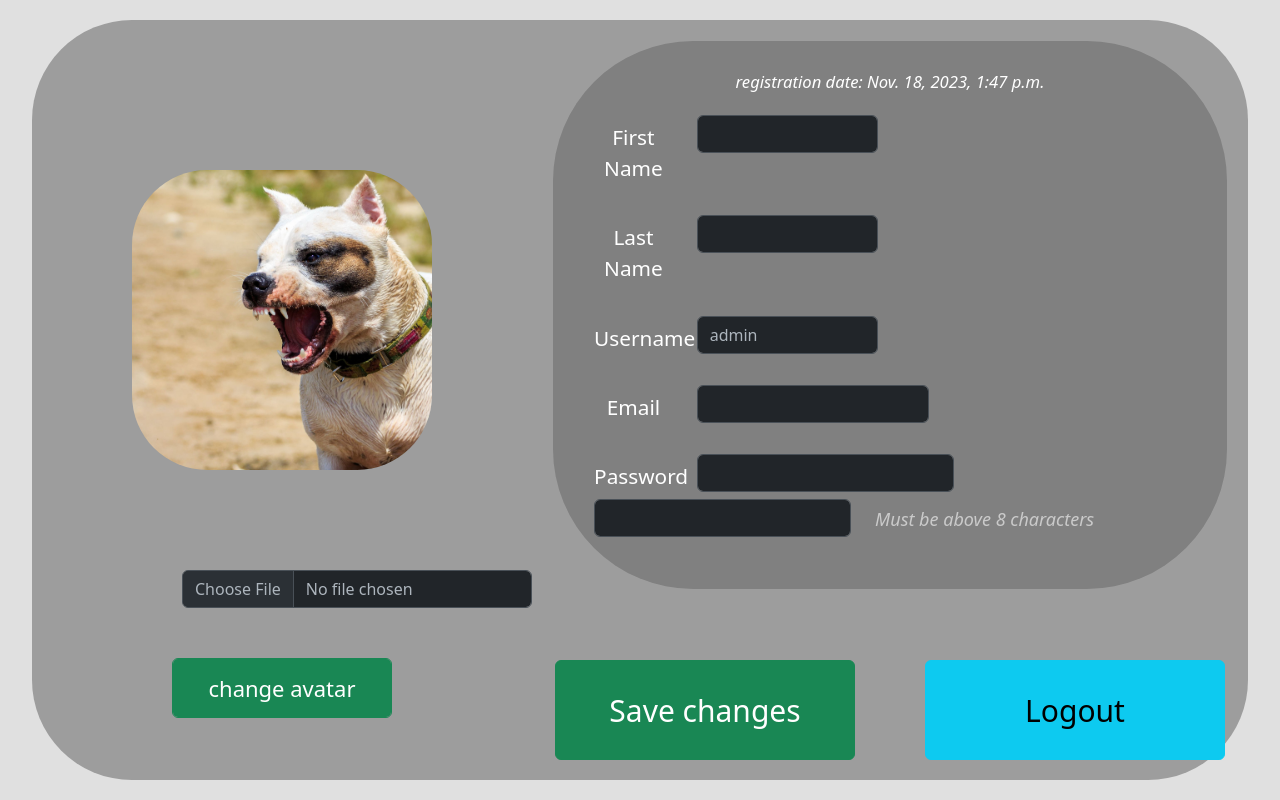
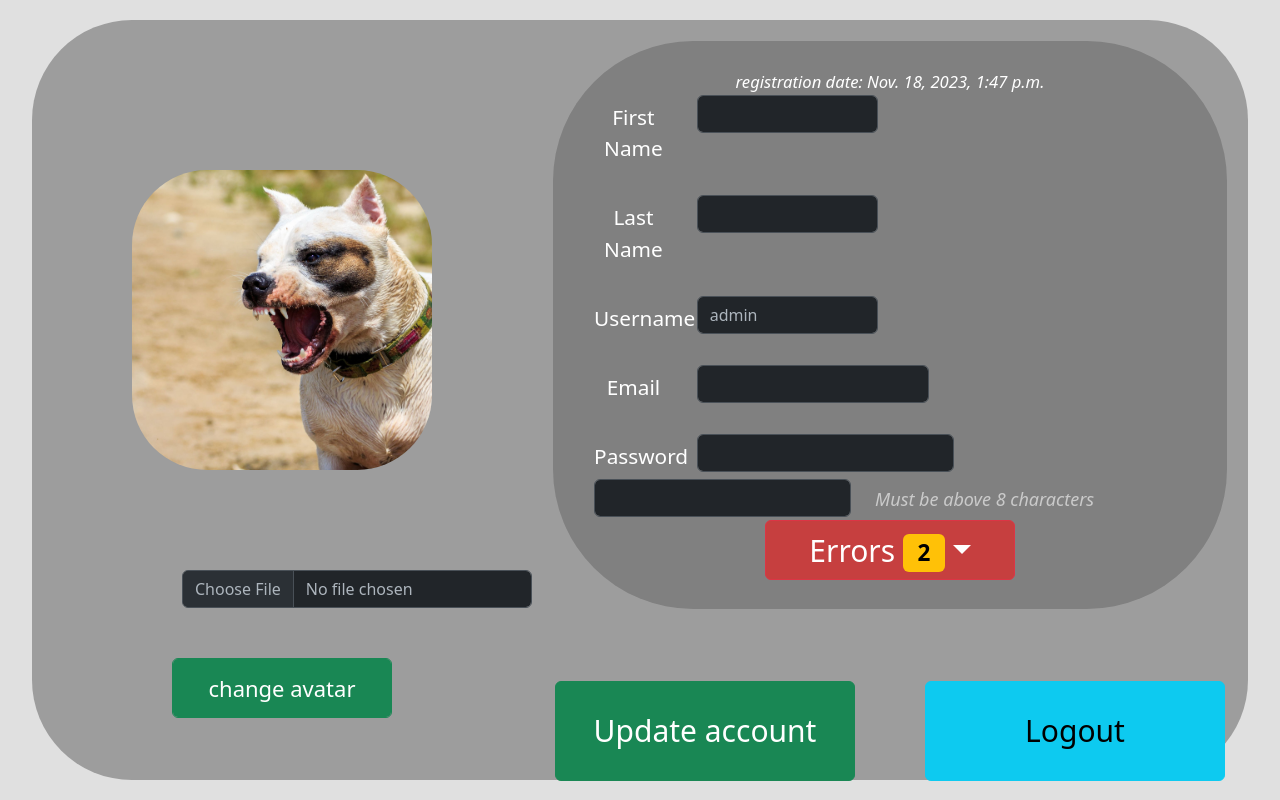
Before and after one commit to Programeldev/simple-login-register-django, a Django app: page /account/ in a window 1280 px wide. Run offline with Django 4.2, Linux system fonts and the light colour scheme; a user stored in the database is signed in; some libraries are stand-ins or nearby versions.

Commit message:
Added dropdown button with errors, implemented UserForm for update account information, new module with my utils.

```diff
--- a/source/account/models.py
+++ b/source/account/models.py
@@ -1,6 +1,7 @@
 from django.db import models
 from django.contrib.auth.models import User
 
+
 class UserAvatarModel(models.Model):
-    user_id = models.ForeignKey(User, on_delete=models.CASCADE)
+    user_id = models.ForeignKey(User, on_delete=models.CASCADE, primary_key=True)
     avatar = models.ImageField()
--- a/source/account/static/account/css/index.css
+++ b/source/account/static/account/css/index.css
@@ -100,6 +100,14 @@ body
 	margin-top: 50px;
 }
 
+.dropdown-button
+{
+	background: #c63f3f;
+	font-size: 30px;
+	width: 250px;
+	height: 60px;
+}
+
 #password-sublabel
 {
 	font-size: 18px;
--- a/source/account/templates/account/index.html
+++ b/source/account/templates/account/index.html
@@ -35,7 +35,7 @@
 			<form method="post" enctype="multipart/form-data">
 				{% csrf_token %}
 				<input type="file" class="form-control choose-avatar-button" name="avatar" accept=".jpg, .png">
-				<button type="submit" class="form-control btn btn-success change-avatar-button">change avatar</button>
+				<button type="submit" class="form-control btn btn-success change-avatar-button" name="change-avatar-submit">change avatar</button>
 			</form>
 		</div>
 		<div class="account-data">
@@ -46,25 +46,25 @@
 					<div class="row mb-4">
 						<label for="inputFName" class="col-sm-2 col-form-label">First Name</label>
 						<div class="col-sm-4">
-							<input type="text" class="form-control" id="inputFName" value="{{ user_form.first_name }}">
+							<input type="text" class="form-control" id="inputFName" value="{{ user_form.first_name }}" name="first_name">
 						</div>
 					</div>
 					<div class="row mb-4">
 						<label for="inputLName" class="col-sm-2 col-form-label">Last Name</label>
 						<div class="col-sm-4">
-							<input type="text" class="form-control" id="inputLName" value="{{ user_form.last_name  }}">
+							<input type="text" class="form-control" id="inputLName" value="{{ user_form.last_name  }}" name="last_name">
 						</div>
 					</div>
 					<div class="row mb-4">
 						<label for="inputUsername" class="col-sm-2 col-form-label">Username</label>
 						<div class="col-sm-4">
-							<input type="text" class="form-control" id="inputUsername" value="{{ user_form.username  }}">
+							<input type="text" class="form-control" id="inputUsername" value="{{ user_form.username  }}" name="username">
 						</div>
 					</div>
 					<div class="row mb-4">
 						<label for="inputEmail" class="col-sm-2 col-form-label">Email</label>
 						<div class="col-sm-5">
-							<input type="text" class="form-control" id="inputEmail" value="{{ user_form.email  }}">
+							<input type="text" class="form-control" id="inputEmail" value="{{ user_form.email  }}" name="email">
 						</div>
 					</div>
 					<div class="row">
@@ -72,7 +72,7 @@
 							<label for="inputPassword" class="col-form-label">Password</label>
 						</div>
 						<div class="col-auto">
-							<input type="text" class="form-control" id="inputPassword">
+							<input type="text" class="form-control" id="inputPassword" name="password">
 						</div>
 						<div class="col-auto">
 							<input type="text" class="form-control">
@@ -83,11 +83,19 @@
 					</div>
 				</div>
 			</form>
+			<div class="dropdown">
+				<button class="btn btn-danger dropdown-toggle dropdown-button" type="button" data-bs-toggle="dropdown" aria-expanded="false">
+					Errors <span class="badge text-bg-warning">2<span>
+				</button>
+				<ul class="dropdown-menu">
+					<li>test</li>
+				</ul>
+			</div>
 		</div>
 		<div class="options-menu">
 			<div class="row">
 				<div class="col">
-					<button type="submit" class="btn btn-success save-changes-button" form="account-data-form">Save changes</button>
+					<button type="submit" class="btn btn-success save-changes-button" form="account-data-form" name="update-account-submit">Update account</button>
 				</div>
 				<div class="col">
 					<button type="button" class="btn btn-info logout-button" onclick="logout()">Logout</button>
--- /dev/null
+++ b/source/account/utils/decorators.py
@@ -0,0 +1,10 @@
+def required_login(func):
+    """ Decorator to check if user is logged. """
+    def inner(request):
+        if not request.user.is_authenticated:
+            return redirect('account:login')
+
+        ret = func(request)
+        return ret
+
+    return inner
--- a/source/account/views.py
+++ b/source/account/views.py
@@ -1,4 +1,6 @@
 import logging
+
+from .utils.decorators import required_login
 
 from django.http import HttpResponseRedirect, HttpResponse
 from django.conf import settings
@@ -8,21 +10,21 @@ from django.contrib.auth.models import User
 from django.views.generic.base import View
 from django.views.generic.edit import FormView
 
-from .forms import LoginForm, UserAvatarModelForm
+from .forms import LoginForm, UserForm, UserAvatarModelForm
 from django import forms
 
 
 
-def required_login(func):
-    """ Decorator to check if user is logged. """
-    def inner(request):
-        if not request.user.is_authenticated:
-            return redirect('account:login')
-
-        ret = func(request)
-        return ret
-
-    return inner
+# def required_login(func):
+#     """ Decorator to check if user is logged. """
+#     def inner(request):
+#         if not request.user.is_authenticated:
+#             return redirect('account:login')
+#
+#         ret = func(request)
+#         return ret
+#
+#     return inner
 
 
 def login_view(request):
@@ -62,15 +64,14 @@ def login_view(request):
 @required_login
 def account_view(request):
     if request.method == "POST":
-        if 'avatar' in request.FILES:
-            print('avatar')
+        if 'change-avatar-submit' in request.POST:
+            pass
 
-        # user_form = UserForm(request.POST)
-
-        # if user_form.is_valid():
-        #     print('user')
+        elif 'update-account-submit' in request.POST:
+            pass
 
     user_form = get_user(request)
+    # us = UserModelForm()
 
     return render(request, 'account/index.html', {'user_form': user_form})
 
```
Also changed, not shown: source/account/forms.py (+21 -3 lines), source/account/migrations/0001_initial.py (added), source/account/utils/__init__.py (added), source/account/utils/validators.py (added), source/db.sqlite3.
